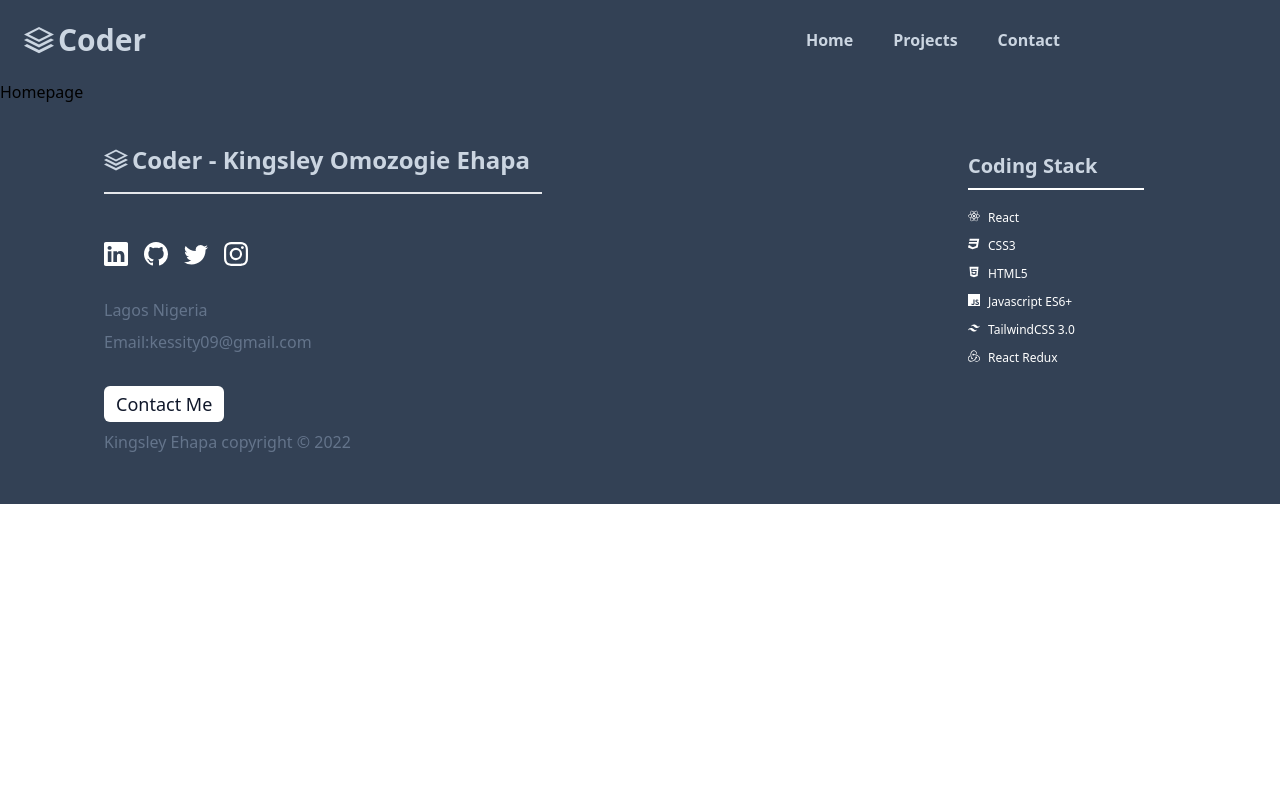
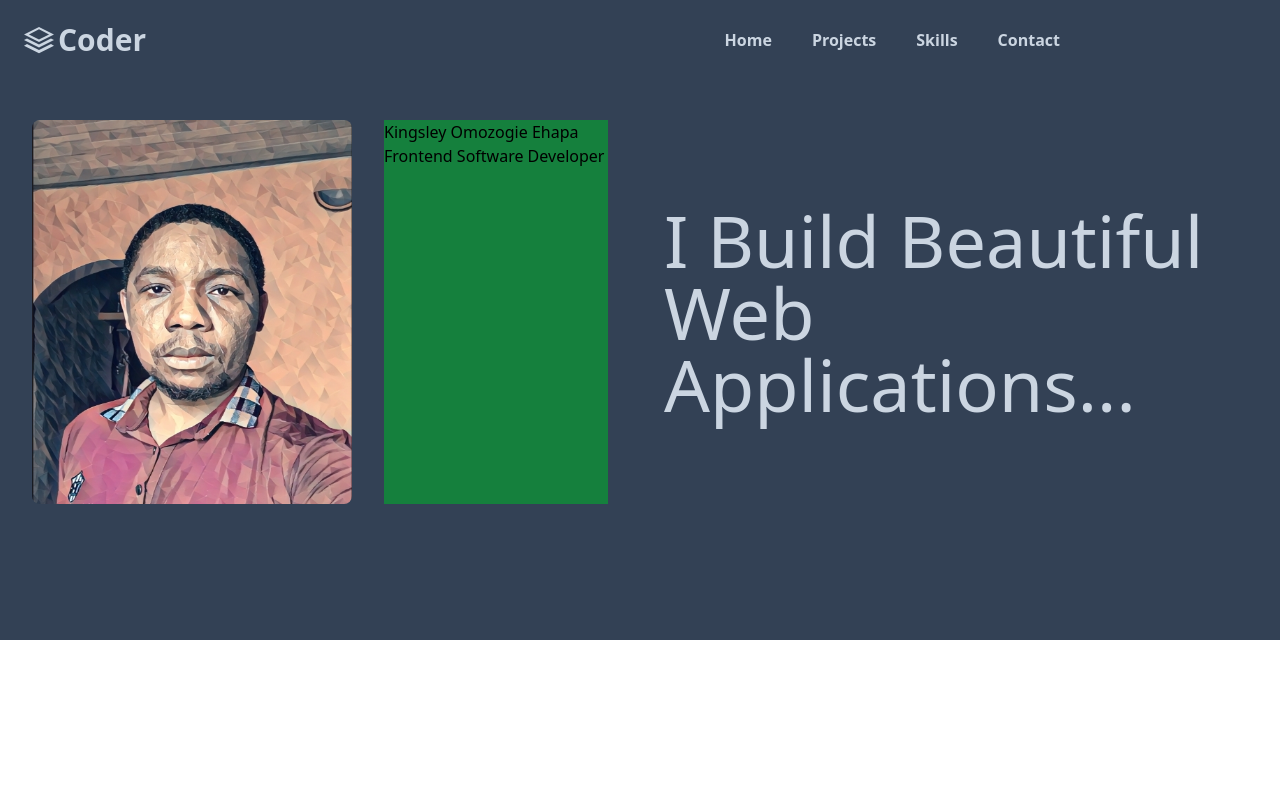
Before and after one commit to KINGSLEYEHAPA/Kingsley-Ehapa-Portfolio, a React (Create React App) app: page / in a window 1280 px wide. Shown: the top 800 px of the page. Built offline with nearby package versions, Linux system fonts and the light colour scheme.

Commit message:
Working on Homepage

```diff
--- a/src/App.js
+++ b/src/App.js
@@ -5,7 +5,7 @@ import "./assets/background.jfif";
 
 function App() {
   return (
-    <div className="m-0 p-0 ">
+    <div className="m-0 p-0 w-full ">
       <div
         style={{
           clipPath: "polygon(0 0, 100% 0, 100% 60%, 0 60%)",
--- a/src/components/Footer.jsx
+++ b/src/components/Footer.jsx
@@ -22,16 +22,16 @@ const Footer = () => {
           </span>
         </Link>{" "}
         <div className="flex gap-4 text-white text-2xl">
-          <a href="#">
+          <a href="#" className="hover:text-slate-300">
             <BsLinkedin />{" "}
           </a>
-          <a href="#">
+          <a href="#" className="hover:text-slate-300">
             <BsGithub />{" "}
           </a>
-          <a href="#">
+          <a href="#" className="hover:text-slate-300">
             <BsTwitter />{" "}
           </a>
-          <a href="#">
+          <a href="#" className="hover:text-slate-300">
             <BsInstagram />{" "}
           </a>
         </div>{" "}
--- a/src/components/Header.jsx
+++ b/src/components/Header.jsx
@@ -11,7 +11,7 @@ const Header = () => {
   AOS.init({ duration: 1200 });
   const [isMobile, setIsMobile] = useState(false);
   return (
-    <div className=" items-center h-20 relative  flex justify-between w-screen px-6 ">
+    <div className=" items-center h-20 relative  flex justify-between w-full px-6 ">
       <div className="">
         <Link
           to="/"
@@ -34,6 +34,10 @@ const Header = () => {
         </Link>
         <Link to="/" className="hover:text-white  p-1 rounded-md font-bold">
           {" "}
+          <p>Skills</p>{" "}
+        </Link>
+        <Link to="/" className="hover:text-white  p-1 rounded-md font-bold">
+          {" "}
           <p>Contact</p>{" "}
         </Link>
       </div>
@@ -48,19 +52,19 @@ const Header = () => {
               : "hidden"
           }
         >
-          <div className="w-72 bg-slate-500 h-full  p-2 flex flex-col gap-4">
+          <div className="w-72 bg-slate-500 h-full  p-2 flex flex-col items-center gap-4">
             <div className="w-full h-20  flex justify-between items-center px-4 text-2xl text-white border-b-2 border-white mb-10">
               <div className="flex gap-4">
-                <a href="#">
+                <a href="#" className="hover:text-slate-300">
                   <BsLinkedin />{" "}
                 </a>
-                <a href="#">
+                <a href="#" className="hover:text-slate-300">
                   <BsGithub />{" "}
                 </a>
-                <a href="#">
+                <a href="#" className="hover:text-slate-300">
                   <BsTwitter />{" "}
                 </a>
-                <a href="#">
+                <a href="#" className="hover:text-slate-300">
                   <BsInstagram />{" "}
                 </a>
               </div>{" "}
@@ -81,6 +85,16 @@ const Header = () => {
               }}
             >
               <p>Home</p>{" "}
+            </Link>
+            <Link
+              to="/"
+              className="hover:border-b-2 border-b-2 border-slate-500 hover:border-white text-xl pb-2 "
+              onClick={() => {
+                setIsMobile(false);
+              }}
+            >
+              {" "}
+              <p>Skills</p>{" "}
             </Link>
             <Link
               to="/"
--- a/src/components/Homepage.jsx
+++ b/src/components/Homepage.jsx
@@ -1,7 +1,47 @@
 import React from "react";
+import portrait from "../assets/portrait.jpg";
 
 const Homepage = () => {
-  return <div>Homepage</div>;
+  return (
+    <div className="w-full px-4 h-[60rem]">
+      <div
+        style={{
+          clipPath: "polygon(0 0, 100% 0, 100% 80%, 0 80%)",
+          position: "absolute",
+          width: "100%",
+          minHeight: "100%",
+          top: "0",
+          left: "0",
+          zIndex: "-1",
+          backgroundColor: "rgb(51 65 85)",
+        }}
+      ></div>
+      <main className="w-full h-[45rem] lg:h-[24rem] flex-col lg:flex lg:flex-row mt-10 space-y-4  lg:space-y-0">
+        {" "}
+        <div className=" h-96 lg:h-full w-full flex gap-2 md:gap-8 ssm:0 justify-start lg:px-4 order-2 lg:order-1">
+          <div data-aos="zoom-out-up" className="w-80 h-88 md:h-full  ">
+            <img className="w-full h-full rounded-lg" src={portrait} alt="" />
+          </div>
+          <div className="bg-green-700 w-72 ssm:w-60 md:w-56  h-full lg:mr-6 md:mr-56">
+            <div>
+              <h3>Kingsley Omozogie Ehapa</h3>
+              <p> Frontend Software Developer</p>
+            </div>
+            <div></div>
+            <div></div>
+          </div>
+        </div>
+        <div className=" h-96 lg:h-full w-full lg:w-screen order-1 lg:order-2 p-4 flex justify-center items-center">
+          <h1
+            data-aos="fade-down-left"
+            className="text-5xl md:text-7xl text-slate-300"
+          >
+            I Build Beautiful Web Applications...
+          </h1>
+        </div>
+      </main>
+    </div>
+  );
 };
 
 export default Homepage;
```
Also changed, not shown: src/assets/portrait.jpg (added).
